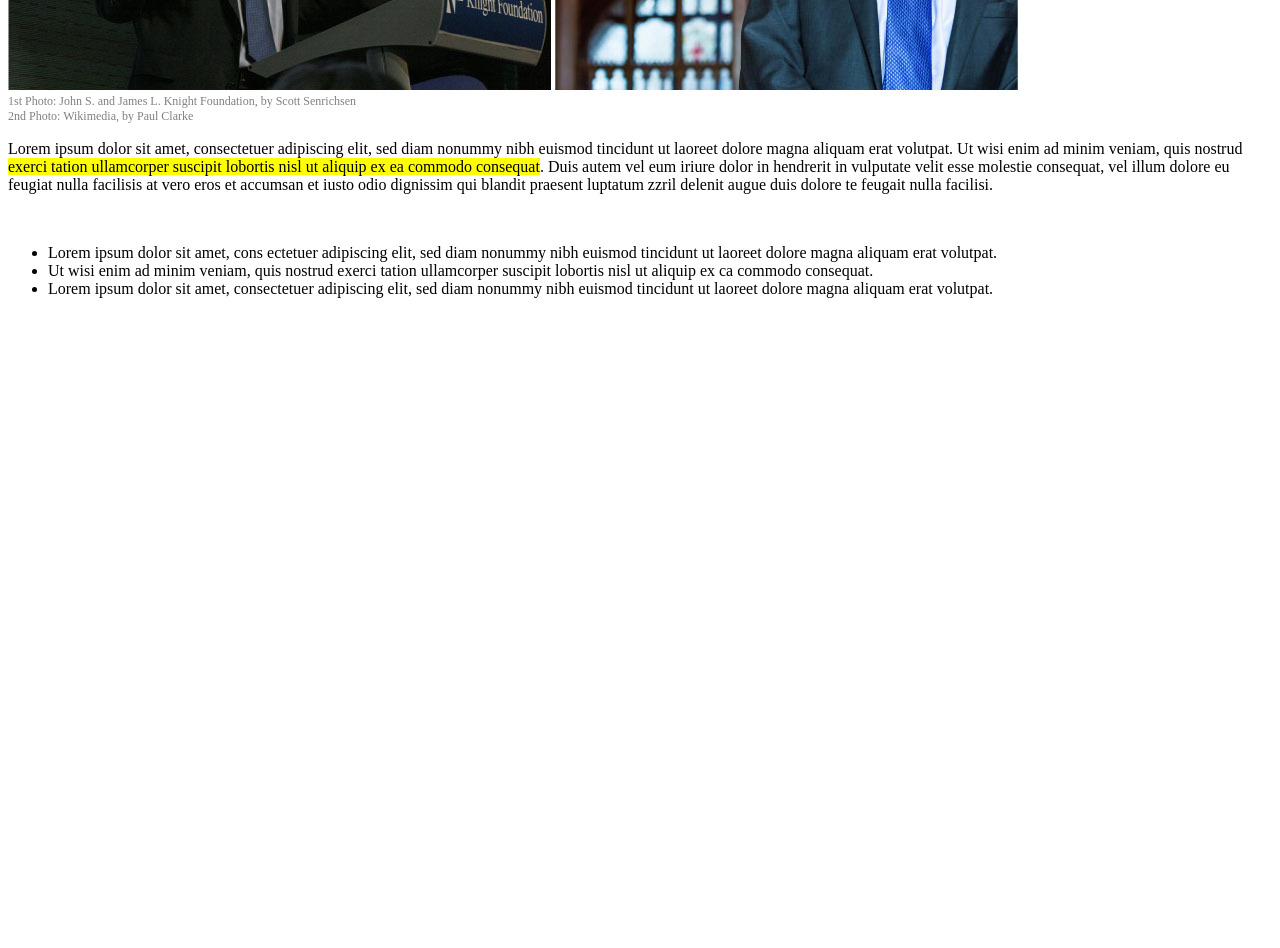
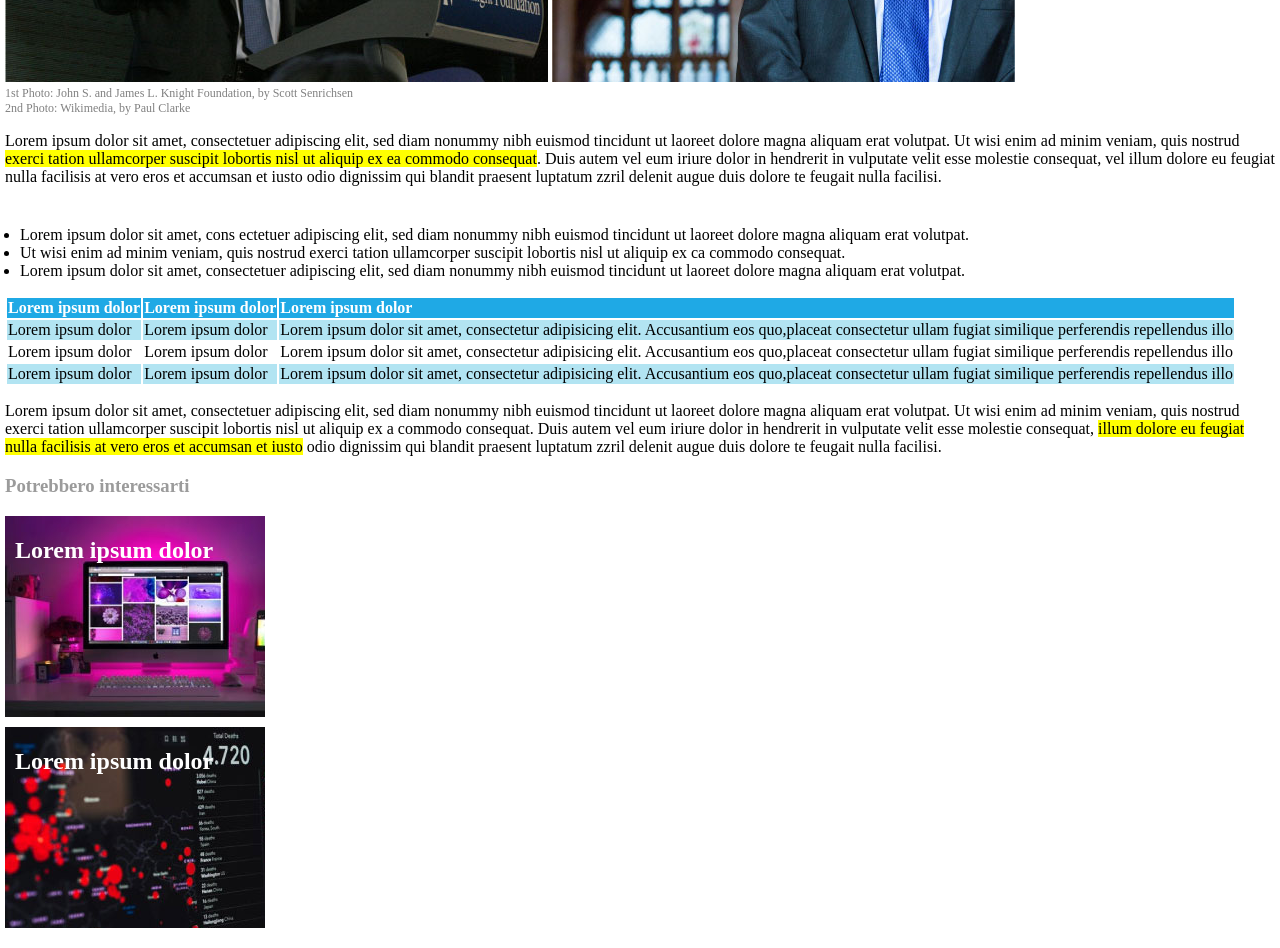
Before and after one commit to lucagaddini/html-css-booleaner, a plain HTML site: page index.html in a window 1280 px wide. Shown: the part 440-1388 px from the top of the page. Before the commit the page ends 800 px from the top, so only its background shows below. Drawn offline with Linux system fonts and the light colour scheme.

Commit message:
{HTML} Added: UL - Table - Text under Table - Footer  - {CSS} Added: Style UL - Style Footer - Draft: Table (Problem with Border)

```diff
--- a/css/style.css
+++ b/css/style.css
@@ -1,3 +1,9 @@
+body{
+  margin: 0;
+}
+main, footer{
+  margin-left: 5px;
+}
 
 header{
   background-color: #4ea0ff;
@@ -58,14 +64,55 @@ main .didascalie p{
 /* ARTICOLO */
 
 main .articolo{
-  margin-bottom: 50px;
+  margin-bottom: 40px;
 }
 main .testo-evidenziato{
   background-color: #FFFF00;
 }
 
 main .lista-non-ordinata{
-  margin-left: 0;
+  padding-left: 15px ;
+}
+
+main .tabella thead{
+  background-color: #1fa9e5;
+  color: white;
+}
+
+main .tabella {
+text-align: left;
+}
+
+main .riga-sfondo{
+  background-color:#b2e4f2;
 }
 
 /* /ARTICOLO */
+
+/* FOOTER */
+
+footer h3 {
+  color: #9b9b9b;
+}
+
+footer .correlato1{
+  background-image: url('/img/monitor.jpg');
+  width: 250px;
+  height: 200px;
+  color: white;
+  padding-top: 1px;
+  padding-left: 10px;
+  margin-bottom: 10px;
+}
+
+footer .correlato2{
+  background-image: url('/img/graph.jpg');
+  width: 250px;
+  height: 200px;
+  color: white;
+  padding-top: 1px;
+  padding-left: 10px;
+  margin-bottom: 20px;
+}
+
+/* /FOOTER */
--- a/index.html
+++ b/index.html
@@ -56,15 +56,52 @@
     <!-- /Section, contenente testo articolo -->
 
     <!-- Section, lista non ordinata -->
-    <section class="lista-non-ordinata">
-      <ul>
+    <section>
+      <ul class="lista-non-ordinata">
         <li>Lorem ipsum dolor sit amet, cons ectetuer adipiscing elit, sed diam nonummy nibh euismod tincidunt ut laoreet dolore magna aliquam erat volutpat.</li>
         <li>Ut wisi enim ad minim veniam, quis nostrud exerci tation ullamcorper suscipit lobortis nisl ut aliquip ex ca commodo consequat.</li>
         <li>Lorem ipsum dolor sit amet, consectetuer adipiscing elit, sed diam nonummy nibh euismod tincidunt ut laoreet dolore magna aliquam erat volutpat.</li>
       </ul>
     </section>
+    <!-- /Section, lista non ordinata -->
 
+    <!-- Section, tabella -->
+    <section>
+      <table class="tabella">
+        <thead>
+          <tr>
+            <th>Lorem ipsum dolor</th>
+            <th>Lorem ipsum dolor</th>
+            <th>Lorem ipsum dolor</th>
+          </tr>
+        </thead>
+        <tbody>
+          <tr class="riga-sfondo">
+            <td>Lorem ipsum dolor</td>
+            <td>Lorem ipsum dolor</td>
+            <td>Lorem ipsum dolor sit amet, consectetur adipisicing elit. Accusantium eos quo,placeat consectetur ullam fugiat similique perferendis repellendus illo</td>
+          </tr>
+          <tr>
+            <td>Lorem ipsum dolor</td>
+            <td>Lorem ipsum dolor</td>
+            <td>Lorem ipsum dolor sit amet, consectetur adipisicing elit. Accusantium eos quo,placeat consectetur ullam fugiat similique perferendis repellendus illo</td>
+          </tr>
+          <tr class="riga-sfondo">
+            <td>Lorem ipsum dolor</td>
+            <td>Lorem ipsum dolor</td>
+            <td>Lorem ipsum dolor sit amet, consectetur adipisicing elit. Accusantium eos quo,placeat consectetur ullam fugiat similique perferendis repellendus illo</td>
+          </tr>
+        </tbody>
+      </table>
 
+    </section>
+    <!-- /Section, tabella -->
+
+    <!-- Section, testo sotto la tabella -->
+    <section>
+      <p>Lorem ipsum dolor sit amet, consectetuer adipiscing elit, sed diam nonummy nibh euismod tincidunt ut laoreet dolore magna aliquam erat volutpat. Ut wisi enim ad minim veniam, quis nostrud exerci tation ullamcorper suscipit lobortis nisl ut aliquip ex a commodo consequat. Duis autem vel eum iriure dolor in hendrerit in vulputate velit esse molestie consequat, <span class="testo-evidenziato"> illum dolore eu feugiat nulla facilisis at vero eros et accumsan et iusto</span> odio dignissim qui blandit praesent luptatum zzril delenit augue duis dolore te feugait nulla facilisi.</p>
+    </section>
+    <!-- /Section, testo sotto la tabella -->
 
   </main>
 
@@ -73,6 +110,17 @@
   <!-- Footer, contiene contenuti corelati -->
   <footer>
 
+    <h3>Potrebbero interessarti</h3>
+
+    <section class="correlato1">
+      <h2>Lorem ipsum dolor</h2>
+    </section>
+
+    <section class="correlato2">
+      <h2>Lorem ipsum dolor</h2>
+    </section>
+
+
   </footer>
   <!-- /Footer -->
 
```
